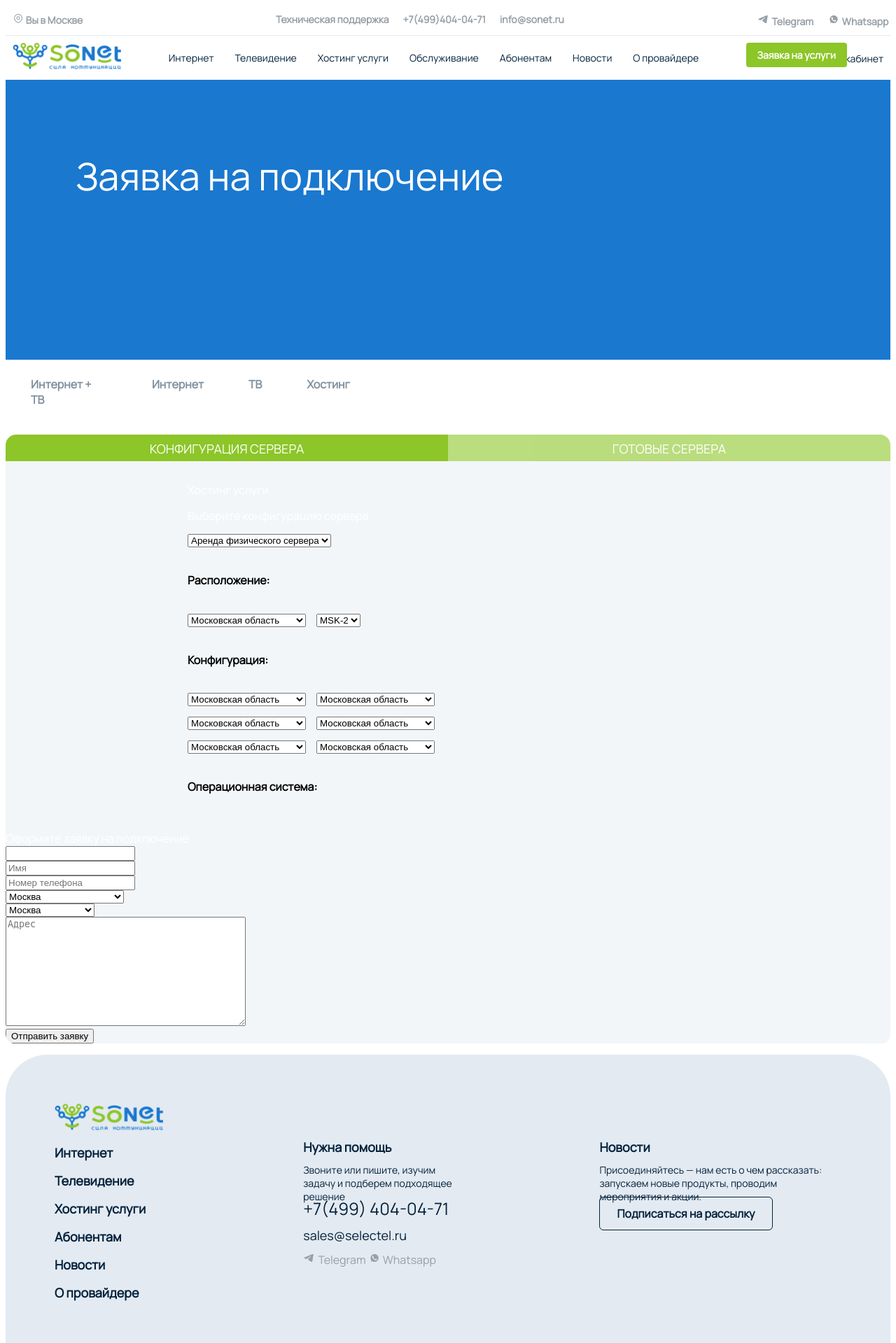
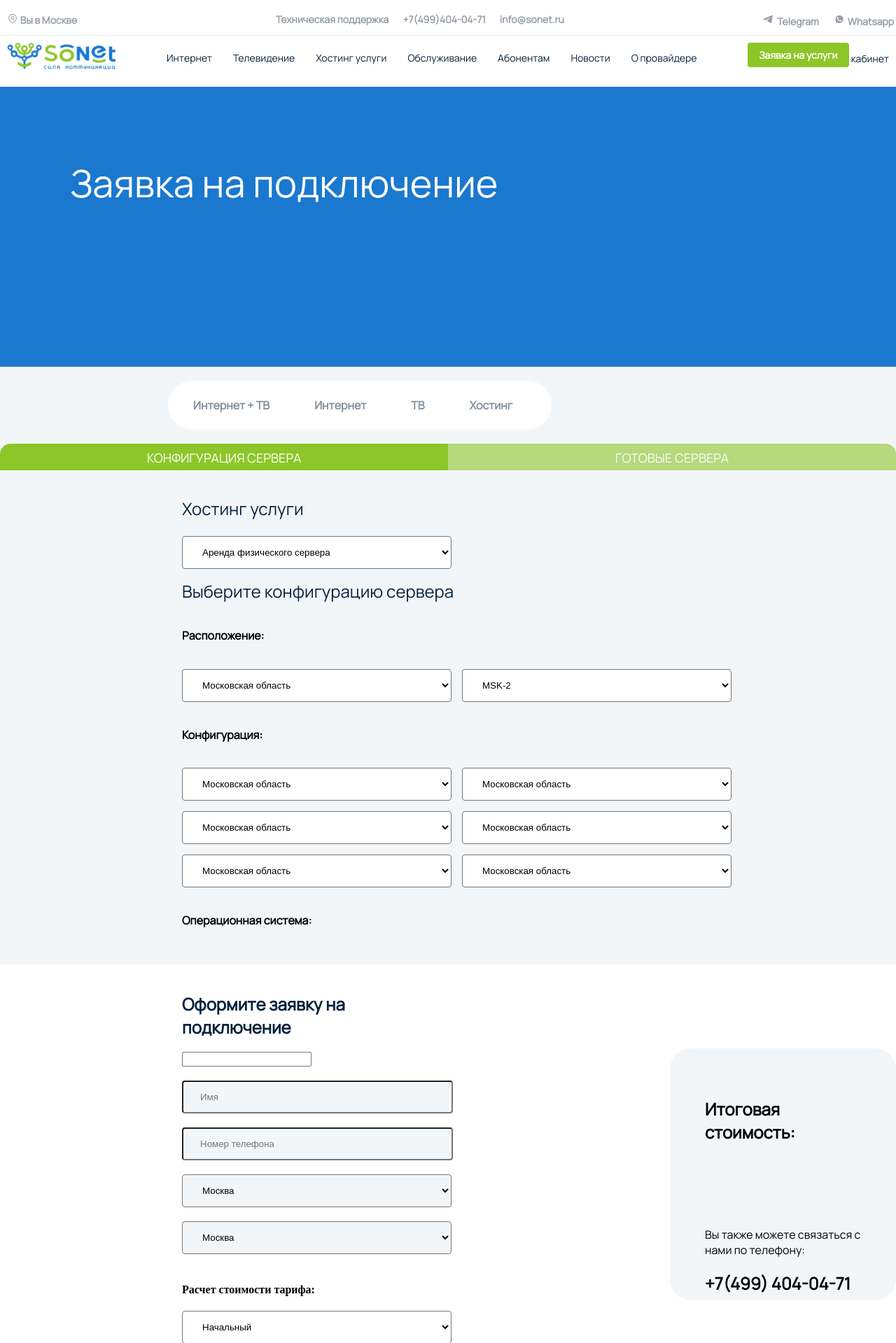
Before and after one commit to Inlupa/SoNet, a Django app: page /offer/hosting in a window 1280 px wide. Shown: the top 1919 px of the page at 70% size. Run offline with Django 4.2, Linux system fonts and the light colour scheme; some libraries are stand-ins or nearby versions.

Commit message:
Наконец-то возобновил работу надо проектом, на этой неделе надо выложить чтобы было уже красиво

```diff
--- a/SoNet/SoNet/settings.py
+++ b/SoNet/SoNet/settings.py
@@ -64,7 +64,7 @@ TEMPLATES = [
 
 WSGI_APPLICATION = 'SoNet.wsgi.application'
 
-ALLOWED_HOSTS = ['85.26.234.248:10001', '85.26.234.248:10001', 'localhost', '0.0.0.0:8000', '127.0.0.1']
+ALLOWED_HOSTS = ['85.26.234.248:10001', 'localhost', '0.0.0.0:8000', '127.0.0.1']
 # ALLOWED_HOSTS = ['0.0.0.0']
 
 # Database
--- a/SoNet/static/css/buttons.css
+++ b/SoNet/static/css/buttons.css
@@ -103,20 +103,19 @@
             color: #FFFFFF;
 }
 
-
 /*
 button for home or flat */
 
 .switch {
   position: relative;
-  display: inline-block;
+  display:flex;
+  text-align:center;
+  justify-content:center;
+  align-items:center;
   width: 157px;
   height: 44px;
-
-  order: 2;
   align-self: stretch;
   flex-grow: 0;
-
 }
 
 /* Hide default HTML checkbox */
@@ -126,9 +125,10 @@ button for home or flat */
 .slider1 {
   position: absolute;
   cursor: pointer;
-  dispay:flex;
-  align-items: center;
-  justify-content: center;
+  display:flex;
+  text-align:center;
+  justify-content:center;
+  align-items:center;
   flex-direction: column;
   top: 0;
   left: 0;
@@ -138,14 +138,14 @@ button for home or flat */
   border-radius: 60px;
   -webkit-transition: .4s;
   transition: .4s;
-
-
 }
 
 .slider1:before {
   position: absolute;
   dispay:flex;
   text-align:center;
+  justify-content:center;
+  align-items:center;
   content: "Дом";
   width: 81px;
   height: 32px;
--- a/SoNet/static/css/looks_main.css
+++ b/SoNet/static/css/looks_main.css
@@ -1,10 +1,18 @@
 html {
     display: flex;
+    width:100%;
     align-items: center;
     justify-content: center;
     background: #FFFFFF;
 }
 /* это все дальше хедер */
+
+.all_wrapper{
+    display:flex;
+    width:100%;
+    flex-direction:column;
+    gap:10px;
+}
 
 .navbar_header{
     width:99%;
@@ -84,7 +92,7 @@ html {
 
 
 @font-face {
-   font-family: 'Manrope';;
+   font-family: 'Manrope';
    src: local("../fonts/Manrope-Regular.ttf"), url("../fonts/Manrope-Regular.ttf") format("truetype");
    font-weight: 400;
    font-style: normal;
@@ -256,7 +264,7 @@ footer{
 
     display:flex;
     height: 400px;
-
+    width:100%;
     /* Secondary/Secondary */
     background: #1A78CF;
     order:0;
@@ -812,6 +820,7 @@ footer{
     }
 
     .que_header{
+        display: flex;
         width: 806px;
         height: 49px;
 
@@ -828,11 +837,11 @@ footer{
    /* стили для услуг*/
 
 .offer_container{
-
+        display: flex;
         min-height: 450px;
         margin: 0 auto;
         /* BG/Light */
-
+        flex-direction:column;
         background: #F3F6F9;
         border-radius: 60px
         order:1;
@@ -849,18 +858,14 @@ footer{
 .nav_offer{
         display: flex;
         flex-direction: row;
-        align-items: flex-start;
         padding: 12px 24px;
         gap: 40px;
-        width:480px;
-
+        width:500px;
         background: #FFFFFF;
         border-radius: 43px;
 
         order: 0;
-        align-self: stretch;
-
-
+}
 .nav_offer_block{
     padding:12px;
         /* Text/Bold */
@@ -880,17 +885,15 @@ footer{
 }
 
 .offer_name{
-    font-weight: 400;
-    font-size: 36px;
+    display: flex;
+    font-size: 24px;
     line-height: 49px;
     color: #03213C;
     order: 1;
-    align-self: stretch;
-
 }
 
 .offer_title{
-    font-weight: 400;
+    display: flex;
     font-size: 24px;
     line-height: 33px;
     color: #03213C;
@@ -902,17 +905,14 @@ footer{
     flex-direction: row;
     flex-wrap: wrap;
     align-items: flex-start;
-    min-width: 1400px;
-    min-height: 280px;
+
     gap: 20px;
-
     order: 4;
 }
 
 .offer_card_container{
     width: 690px;
     height: 130px;
-
 
     display: flex;
     flex-direction: row;
@@ -953,7 +953,7 @@ footer{
 }
 
 .form_offer_container{
-    margin:0 0 0 250px;
+    margin:20px 0 20px 260px;
     order:2;
 }
 
@@ -991,5 +991,18 @@ select {
     display: flex;
     flex-direction: column;
     align-items: flex-start;
-    gap: 40px;
 }
+
+.calculator_container{
+    display:flex;
+    flex-direction:column;
+
+    width: 533px;
+    height: 260px;
+    border-radius:30px;
+    margin:120px 0 20px 260px;
+    justify-content:flex-start;
+    background:#F3F6F9;
+    padding:50px;
+    order:2;
+}
--- a/SoNet/templates/offer/hosting_1.html
+++ b/SoNet/templates/offer/hosting_1.html
@@ -8,28 +8,27 @@
         Заявка на подключение
     </header>
 </div>
+
+<section class="section">
+    <div style="background:#F3F6F9; padding:20px 0 0 0; gap:20px; display:flex; flex-direction:column;" class="container">
+        <div style="margin:0 0 0 240px;">
                 <div class="nav_offer">
                     <a href="/offer/internet+tv" class="nav_offer_block manrope"> Интернет + ТВ </a>
                     <a href="/offer/internet" class="nav_offer_block manrope"> Интернет </a>
                     <a href="/offer/tv" class="nav_offer_block manrope"> ТВ </a>
                     <a href="/offer/hosting" class="nav_offer_block manrope"> Хостинг </a>
                 </div>
-
-<section class="section">
-    <div class="container">
+        </div>
         <div class="section__tabs tabs">
             <div class="tabs__head">
                 <div class="tabs__caption manrope" data-tab="home"> Конфигурация сервера</div>
                 <div class="tabs__caption manrope" data-tab="portfolio"> Готовые сервера</div>
-
             </div>
             <div class="tabs__body">
                 <div class="tabs__content" data-tab="home">
 
                     <div class="offer_container">
-
                         <div class="offer">
-
 
                             <div class="offer_name manrope">
                                 Хостинг услуги
@@ -127,11 +126,13 @@
                             </div>
                             <h4 style="order:8; color:black" class="manrope"> Операционная система:</h4>
                         </div>
-
+                    </div>
+                    <div style="display: flex;
+                               flex-direction: row; gap:50px;">
                             <div class="form_offer_container">
-                            <div class="manrope offer_title">
+                            <h2 class="manrope offer_title">
                                 Оформите заявку на подключение
-                            </div>
+                            </h2>
                             <form method="post">
                                 {% csrf_token %}
                                 <div class="form_offer">
@@ -155,23 +156,39 @@
                                         {{offer_form.city}}
                                     </div>
 
+                                    <div>
+
+                                    <h4> Расчет стоимости тарифа:</h4>
+                                    <select name="tariff_info" onblur="raschitat();" id="id_tariff_info">
+                                        <option value="Начальный 850 рублей">Начальный</option>
+                                        <option value="Комфортный 1000 рублей"> Комфортный</option>
+                                        <option value="Оптимальный 2000 рублей"> Оптимальный</option>
+                                    </select>
+
                                 </div>
+                                </div>
+
                                 <div>
                                     {{offer_form.adress}}
                                 </div>
-
                                 <input class="submit_button" type="submit" value="Отправить заявку">
-
                             </form>
+                            <div>
 
                         </div>
 
                     </div>
+                            <div class="calculator_container">
+                                <h2 class="manrope"> Итоговая стоимость: </h2>
+                                <div class="manrope" style="font-size:20px;" id="stoimost"></div>
 
+                                <div class="manrope" style="margin:100px 0 0px 0px;"> Вы также можете связаться с нами по телефону:</div>
+                                <h2 class="manrope"> +7(499) 404-04-71 </h2>
                             </div>
-
+                </div>
+                    </div>
                 <div class="tabs__content" data-tab="portfolio">
-                    <div style="margin:0 0 0 350px">
+                    <div style="margin:0 0 0 240px;">
                             <img src="{% static 'img/пока_что_плашка_потом_из_базы.png' %}"  alt="Картинка"/>
                             <img src="{% static 'img/пока_что_плашка_потом_из_базы.png' %}"  alt="Картинка"/>
                             <img src="{% static 'img/пока_что_плашка_потом_из_базы.png' %}"  alt="Картинка"/>
@@ -260,14 +277,13 @@
   background: #8CC628;
 }
 .tabs__body {
-  background: var(--primary);
+  background: #fff;
   position: relative;
   top: -2px;
   transition: 0.25s;
 }
 .tabs__content {
   display: none;
-  color: var(--color);
   transform: scaleY(0.8);
   opacity: 0;
   transform-origin: center top;
@@ -309,9 +325,10 @@
 }
 
 
-
-
-
+select[name="tariff_info"]{
+    background: #fff;
+}
+.section{padding:0;}
 </style>
 
 <script>
@@ -357,10 +374,5 @@
   tabs() // вызываем основную функцию
 
 })
-
-
-
-
-
 </script>
 {% endblock %}
```
Also changed, not shown: SoNet/templates/offer/internet.html (+17 -8 lines), SoNet/templates/offer/internet_tv.html (+19 -4 lines), SoNet/templates/offer/tv.html (+16 -3 lines). Lines whose indentation alone changed are shown as unchanged.
